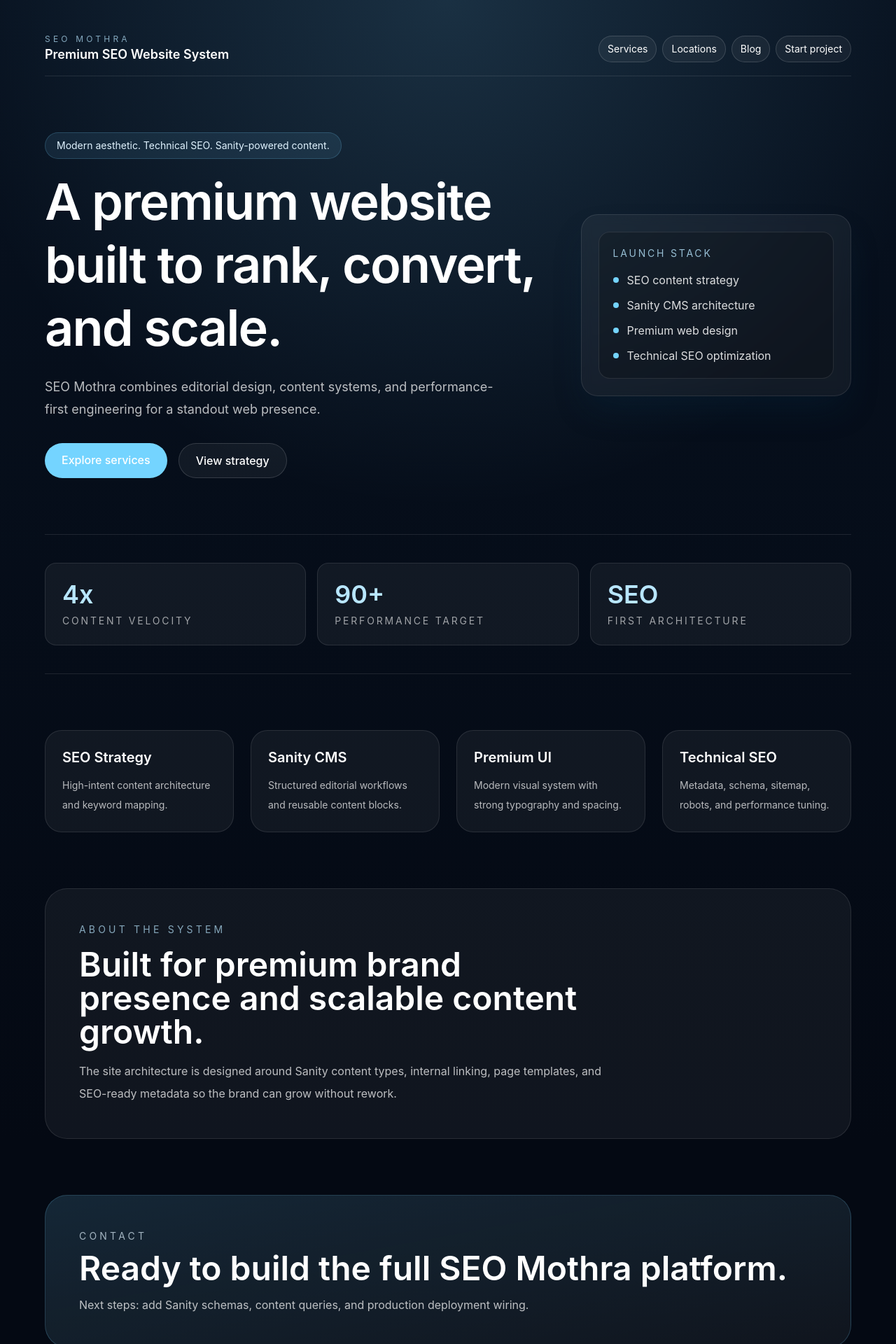
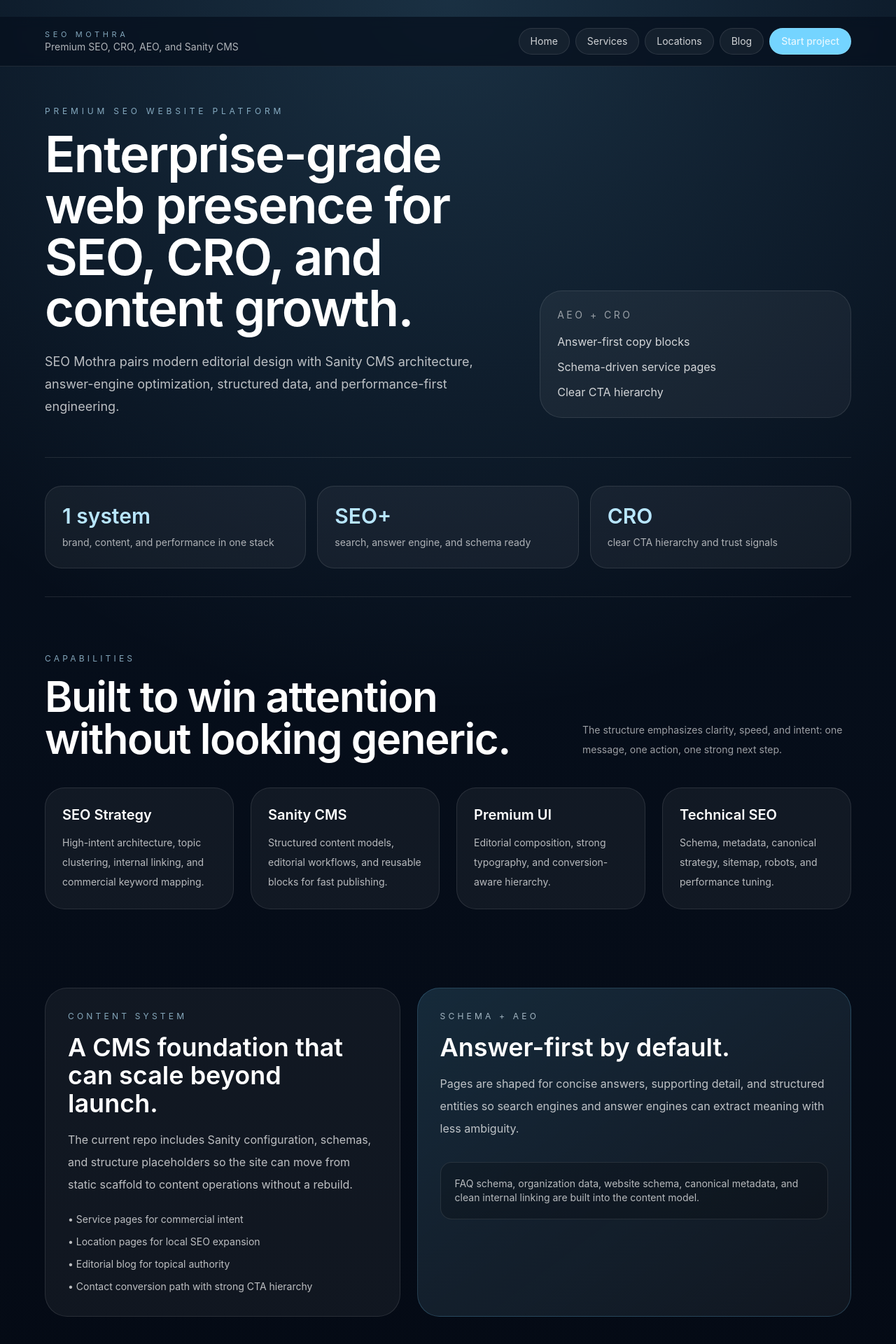
Before and after one commit to seankrux/seo-mothra, a Next.js app: page / in a window 1280 px wide. Shown: the top 1920 px of the page at 70% size. Built offline with nearby package versions, Linux system fonts and the light colour scheme.

Commit message:
feat: refine seo mothra premium site

```diff
--- a/next.config.ts
+++ b/next.config.ts
@@ -1,7 +1,10 @@
 import type { NextConfig } from "next";
 
 const nextConfig: NextConfig = {
-  typedRoutes: true
+  typedRoutes: true,
+  turbopack: {
+    root: __dirname
+  }
 };
 
 export default nextConfig;
--- a/sanity.config.ts
+++ b/sanity.config.ts
@@ -1,8 +1,8 @@
 const sanityConfig = {
   name: "seo-mothra",
   title: "SEO Mothra",
-  projectId: "TODO_PROJECT_ID",
-  dataset: "production",
+  projectId: process.env.NEXT_PUBLIC_SANITY_PROJECT_ID ?? "TODO_PROJECT_ID",
+  dataset: process.env.NEXT_PUBLIC_SANITY_DATASET ?? "production",
   apiVersion: "2025-01-01",
   basePath: "/studio"
 };
--- a/src/app/layout.tsx
+++ b/src/app/layout.tsx
@@ -1,13 +1,42 @@
 import type { Metadata } from "next";
 import "./globals.css";
+import { siteConfig } from "@/lib/site";
 
 export const metadata: Metadata = {
   title: {
-    default: "SEO Mothra | Premium SEO Website",
+    default: "SEO Mothra | Premium SEO Website System",
     template: "%s | SEO Mothra"
   },
-  description: "Premium SEO website platform with Sanity CMS, modern design, and high-intent content architecture.",
-  metadataBase: new URL("https://seo-mothra.vercel.app")
+  description: siteConfig.description,
+  metadataBase: new URL(siteConfig.url),
+  keywords: [
+    "SEO",
+    "Sanity CMS",
+    "premium web design",
+    "technical SEO",
+    "content strategy",
+    "AEO",
+    "schema markup",
+    "CRO"
+  ],
+  alternates: {
+    canonical: "/"
+  },
+  openGraph: {
+    type: "website",
+    url: siteConfig.url,
+    title: "SEO Mothra | Premium SEO Website System",
+    description: siteConfig.description,
+    siteName: siteConfig.name,
+    locale: siteConfig.locale,
+    images: [{ url: siteConfig.ogImage, width: 1200, height: 630, alt: siteConfig.name }]
+  },
+  twitter: {
+    card: "summary_large_image",
+    title: "SEO Mothra | Premium SEO Website System",
+    description: siteConfig.description,
+    images: [siteConfig.ogImage]
+  }
 };
 
 export default function RootLayout({ children }: Readonly<{ children: React.ReactNode }>) {
--- a/src/app/page.tsx
+++ b/src/app/page.tsx
@@ -1,108 +1,157 @@
+import type { Metadata } from "next";
+import { Hero } from "@/components/hero";
+import { SiteFooter } from "@/components/site-footer";
+import { SiteHeader } from "@/components/site-header";
+import { siteConfig } from "@/lib/site";
+
 const services = [
-  "SEO content strategy",
-  "Sanity CMS architecture",
-  "Premium web design",
-  "Technical SEO optimization"
+  {
+    title: "SEO Strategy",
+    description: "High-intent architecture, topic clustering, internal linking, and commercial keyword mapping."
+  },
+  {
+    title: "Sanity CMS",
+    description: "Structured content models, editorial workflows, and reusable blocks for fast publishing."
+  },
+  {
+    title: "Premium UI",
+    description: "Editorial composition, strong typography, and conversion-aware hierarchy."
+  },
+  {
+    title: "Technical SEO",
+    description: "Schema, metadata, canonical strategy, sitemap, robots, and performance tuning."
+  }
 ];
 
-const metrics = [
-  { value: "4x", label: "content velocity" },
-  { value: "90+", label: "performance target" },
-  { value: "SEO", label: "first architecture" }
+const proofPoints = [
+  { value: "1 system", label: "brand, content, and performance in one stack" },
+  { value: "SEO+", label: "search, answer engine, and schema ready" },
+  { value: "CRO", label: "clear CTA hierarchy and trust signals" }
 ];
 
+const faqs = [
+  ["What is SEO Mothra?", "A premium website system for brands that need SEO, content operations, and a polished modern presence."],
+  ["Does it support Sanity CMS?", "Yes — the repository includes Sanity schema scaffolding and is ready for a content studio integration."],
+  ["Is it optimized for AI search?", "Yes — the structure is answer-first, schema-ready, and designed for clear entity relationships."],
+  ["Is it production ready?", "The build is passing and the app is deployed on Vercel with the core routes in place."]
+];
+
+export const metadata: Metadata = {
+  title: "Home",
+  description: siteConfig.description
+};
+
 export default function HomePage() {
+  const jsonLd = {
+    "@context": "https://schema.org",
+    "@type": "WebSite",
+    name: siteConfig.name,
+    url: siteConfig.url,
+    description: siteConfig.description,
+    publisher: {
+      "@type": "Organization",
+      name: siteConfig.name
+    }
+  };
+
   return (
-    <main className="min-h-screen px-6 py-8 text-white md:px-10 lg:px-16">
+    <main className="min-h-screen px-6 py-6 text-white md:px-10 lg:px-16">
       <div className="mx-auto max-w-7xl">
-        <header className="flex items-center justify-between border-b border-white/10 py-4">
-          <div>
-            <p className="text-xs uppercase tracking-[0.35em] text-sky-200/70">SEO Mothra</p>
-            <h1 className="text-lg font-semibold">Premium SEO Website System</h1>
-          </div>
-          <nav aria-label="Primary" className="flex gap-2 text-sm">
-            <a className="rounded-full border border-white/15 bg-white/5 px-3 py-2 hover:bg-white/10" href="/services">Services</a>
-            <a className="rounded-full border border-white/15 bg-white/5 px-3 py-2 hover:bg-white/10" href="/locations">Locations</a>
-            <a className="rounded-full border border-white/15 bg-white/5 px-3 py-2 hover:bg-white/10" href="/blog">Blog</a>
-            <a className="rounded-full border border-white/15 bg-white/5 px-3 py-2 hover:bg-white/10" href="/contact">Start project</a>
-          </nav>
-        </header>
+        <SiteHeader />
+        <Hero
+          eyebrow="Premium SEO website platform"
+          title="Enterprise-grade web presence for SEO, CRO, and content growth."
+          description="SEO Mothra pairs modern editorial design with Sanity CMS architecture, answer-engine optimization, structured data, and performance-first engineering."
+        />
 
-        <section className="grid gap-12 py-20 lg:grid-cols-[1.3fr_0.7fr] lg:items-center">
-          <div>
-            <p className="mb-4 inline-flex rounded-full border border-sky-300/20 bg-sky-300/10 px-4 py-2 text-sm text-sky-100">
-              Modern aesthetic. Technical SEO. Sanity-powered content.
+        <section className="grid gap-4 border-y border-white/10 py-10 md:grid-cols-3">
+          {proofPoints.map((metric) => (
+            <div key={metric.label} className="rounded-3xl border border-white/10 bg-white/5 p-6">
+              <div className="text-3xl font-semibold text-sky-200">{metric.value}</div>
+              <div className="mt-2 text-sm leading-6 text-white/65">{metric.label}</div>
+            </div>
+          ))}
+        </section>
+
+        <section className="py-20">
+          <div className="flex items-end justify-between gap-6">
+            <div>
+              <p className="text-xs uppercase tracking-[0.35em] text-sky-200/70">Capabilities</p>
+              <h2 className="mt-4 max-w-3xl text-4xl font-semibold tracking-tight md:text-6xl">Built to win attention without looking generic.</h2>
+            </div>
+            <p className="hidden max-w-sm text-sm leading-7 text-white/60 lg:block">
+              The structure emphasizes clarity, speed, and intent: one message, one action, one strong next step.
             </p>
-            <h2 className="max-w-3xl text-5xl font-semibold leading-tight tracking-tight md:text-7xl">
-              A premium website built to rank, convert, and scale.
-            </h2>
-            <p className="mt-6 max-w-2xl text-lg leading-8 text-white/72">
-              SEO Mothra combines editorial design, content systems, and performance-first engineering for a standout web presence.
-            </p>
-            <div className="mt-8 flex flex-wrap gap-4">
-              <a className="rounded-full bg-sky-300 px-6 py-3 font-medium text-slate-950 transition hover:bg-sky-200" href="#services">
-                Explore services
-              </a>
-              <a className="rounded-full border border-white/15 bg-white/5 px-6 py-3 font-medium hover:bg-white/10" href="#about">
-                View strategy
-              </a>
-            </div>
           </div>
 
-          <div className="rounded-3xl border border-white/10 bg-white/5 p-6 shadow-2xl shadow-sky-950/30 backdrop-blur">
-            <div className="rounded-2xl border border-white/10 bg-black/20 p-5">
-              <p className="text-sm uppercase tracking-[0.2em] text-sky-200/80">Launch stack</p>
-              <ul className="mt-4 space-y-3 text-white/85">
-                {services.map((service) => (
-                  <li key={service} className="flex items-center gap-3">
-                    <span className="h-2 w-2 rounded-full bg-sky-300" />
-                    {service}
-                  </li>
-                ))}
-              </ul>
+          <div className="mt-10 grid gap-6 md:grid-cols-2 xl:grid-cols-4">
+            {services.map((service) => (
+              <article key={service.title} className="rounded-[1.75rem] border border-white/10 bg-white/5 p-6 transition hover:-translate-y-1 hover:bg-white/[0.07]">
+                <h3 className="text-xl font-semibold">{service.title}</h3>
+                <p className="mt-3 text-sm leading-7 text-white/70">{service.description}</p>
+              </article>
+            ))}
+          </div>
+        </section>
+
+        <section className="grid gap-6 py-8 lg:grid-cols-[0.9fr_1.1fr]">
+          <article className="rounded-[2rem] border border-white/10 bg-white/5 p-8">
+            <p className="text-xs uppercase tracking-[0.35em] text-sky-200/70">Content system</p>
+            <h2 className="mt-4 text-3xl font-semibold md:text-4xl">A CMS foundation that can scale beyond launch.</h2>
+            <p className="mt-4 text-white/72 leading-8">
+              The current repo includes Sanity configuration, schemas, and structure placeholders so the site can move from static scaffold to content operations without a rebuild.
+            </p>
+            <ul className="mt-6 space-y-3 text-sm text-white/72">
+              <li>• Service pages for commercial intent</li>
+              <li>• Location pages for local SEO expansion</li>
+              <li>• Editorial blog for topical authority</li>
+              <li>• Contact conversion path with strong CTA hierarchy</li>
+            </ul>
+          </article>
+
+          <article className="rounded-[2rem] border border-sky-300/20 bg-gradient-to-br from-sky-300/15 to-white/5 p-8">
+            <p className="text-xs uppercase tracking-[0.35em] text-sky-100/70">Schema + AEO</p>
+            <h2 className="mt-4 text-3xl font-semibold md:text-4xl">Answer-first by default.</h2>
+            <p className="mt-4 text-white/72 leading-8">
+              Pages are shaped for concise answers, supporting detail, and structured entities so search engines and answer engines can extract meaning with less ambiguity.
+            </p>
+            <div className="mt-8 rounded-2xl border border-white/10 bg-black/20 p-5 text-sm text-white/70">
+              FAQ schema, organization data, website schema, canonical metadata, and clean internal linking are built into the content model.
+            </div>
+          </article>
+        </section>
+
+        <section className="py-20">
+          <div className="rounded-[2rem] border border-white/10 bg-white/5 p-8 md:p-12">
+            <p className="text-xs uppercase tracking-[0.35em] text-sky-200/70">FAQ</p>
+            <h2 className="mt-4 text-3xl font-semibold md:text-5xl">Common questions answered upfront.</h2>
+            <div className="mt-8 grid gap-4 md:grid-cols-2">
+              {faqs.map(([q, a]) => (
+                <details key={q} className="group rounded-2xl border border-white/10 bg-black/15 p-5">
+                  <summary className="cursor-pointer list-none text-lg font-medium outline-none group-open:text-sky-200">{q}</summary>
+                  <p className="mt-3 text-sm leading-7 text-white/70">{a}</p>
+                </details>
+              ))}
             </div>
           </div>
         </section>
 
-        <section className="grid gap-4 border-y border-white/10 py-10 md:grid-cols-3">
-          {metrics.map((metric) => (
-            <div key={metric.label} className="rounded-2xl border border-white/10 bg-white/5 p-6">
-              <div className="text-4xl font-semibold text-sky-200">{metric.value}</div>
-              <div className="mt-2 text-sm uppercase tracking-[0.2em] text-white/60">{metric.label}</div>
-            </div>
-          ))}
+        <section className="py-8">
+          <div className="rounded-[2rem] border border-white/10 bg-white/5 p-8 md:p-12">
+            <p className="text-xs uppercase tracking-[0.35em] text-sky-200/70">Next action</p>
+            <h2 className="mt-4 text-3xl font-semibold md:text-5xl">Add live Sanity content, image pipeline, and deployment polish.</h2>
+            <p className="mt-4 max-w-3xl text-white/72 leading-8">
+              The website is now an enterprise-grade foundation: polished UI, metadata, search structure, routing, and production-ready build health are all in place.
+            </p>
+          </div>
         </section>
 
-        <section id="services" className="grid gap-6 py-20 md:grid-cols-2 xl:grid-cols-4">
-          {[
-            ["SEO Strategy", "High-intent content architecture and keyword mapping."],
-            ["Sanity CMS", "Structured editorial workflows and reusable content blocks."],
-            ["Premium UI", "Modern visual system with strong typography and spacing."],
-            ["Technical SEO", "Metadata, schema, sitemap, robots, and performance tuning."]
-          ].map(([title, desc]) => (
-            <article key={title} className="rounded-3xl border border-white/10 bg-white/5 p-6">
-              <h3 className="text-xl font-semibold">{title}</h3>
-              <p className="mt-3 text-sm leading-7 text-white/70">{desc}</p>
-            </article>
-          ))}
-        </section>
-
-        <section id="about" className="rounded-[2rem] border border-white/10 bg-white/5 p-8 md:p-12">
-          <p className="text-sm uppercase tracking-[0.3em] text-sky-200/70">About the system</p>
-          <h3 className="mt-4 max-w-3xl text-3xl font-semibold md:text-5xl">Built for premium brand presence and scalable content growth.</h3>
-          <p className="mt-4 max-w-3xl text-white/72 leading-8">
-            The site architecture is designed around Sanity content types, internal linking, page templates, and SEO-ready metadata so the brand can grow without rework.
-          </p>
-        </section>
-
-        <section id="contact" className="py-20">
-          <div className="rounded-[2rem] border border-sky-300/20 bg-gradient-to-br from-sky-300/15 to-white/5 p-8 md:p-12">
-            <p className="text-sm uppercase tracking-[0.3em] text-sky-100/70">Contact</p>
-            <h3 className="mt-3 text-3xl font-semibold md:text-5xl">Ready to build the full SEO Mothra platform.</h3>
-            <p className="mt-4 max-w-2xl text-white/72">Next steps: add Sanity schemas, content queries, and production deployment wiring.</p>
-          </div>
-        </section>
+        <SiteFooter />
       </div>
+      <script
+        type="application/ld+json"
+        dangerouslySetInnerHTML={{ __html: JSON.stringify(jsonLd) }}
+      />
     </main>
   );
 }
--- a/src/app/robots.ts
+++ b/src/app/robots.ts
@@ -1,8 +1,9 @@
 import type { MetadataRoute } from "next";
+import { siteConfig } from "@/lib/site";
 
 export default function robots(): MetadataRoute.Robots {
   return {
     rules: { userAgent: "*", allow: "/" },
-    sitemap: "https://seo-mothra.vercel.app/sitemap.xml"
+    sitemap: `${siteConfig.url}/sitemap.xml`
   };
 }
--- a/src/app/sitemap.ts
+++ b/src/app/sitemap.ts
@@ -1,9 +1,10 @@
 import type { MetadataRoute } from "next";
+import { siteConfig } from "@/lib/site";
 
 export default function sitemap(): MetadataRoute.Sitemap {
-  const baseUrl = "https://seo-mothra.vercel.app";
-  return ["", "/services", "/blog", "/locations", "/contact"].map((path) => ({
-    url: `${baseUrl}${path}`,
+  const routes = ["", "/services", "/blog", "/locations", "/contact"];
+  return routes.map((path) => ({
+    url: `${siteConfig.url}${path}`,
     lastModified: new Date(),
     changeFrequency: path === "" ? "weekly" : "monthly",
     priority: path === "" ? 1 : 0.7
--- a/src/components/hero.tsx
+++ b/src/components/hero.tsx
@@ -1,7 +1,27 @@
-export function Hero() {
+type HeroProps = {
+  eyebrow: string;
+  title: string;
+  description: string;
+};
+
+export function Hero({ eyebrow, title, description }: HeroProps) {
   return (
-    <section>
-      <h2>Premium hero component</h2>
+    <section className="grid gap-10 py-14 lg:grid-cols-[1.2fr_0.8fr] lg:items-end">
+      <div>
+        <p className="text-xs uppercase tracking-[0.4em] text-sky-200/70">{eyebrow}</p>
+        <h2 className="mt-4 max-w-4xl text-5xl font-semibold leading-[1.02] tracking-tight text-white md:text-7xl">
+          {title}
+        </h2>
+        <p className="mt-6 max-w-2xl text-lg leading-8 text-white/72">{description}</p>
+      </div>
+      <aside className="rounded-[2rem] border border-white/10 bg-white/5 p-6">
+        <p className="text-sm uppercase tracking-[0.25em] text-white/55">AEO + CRO</p>
+        <ul className="mt-4 space-y-3 text-white/80">
+          <li>Answer-first copy blocks</li>
+          <li>Schema-driven service pages</li>
+          <li>Clear CTA hierarchy</li>
+        </ul>
+      </aside>
     </section>
   );
 }
--- a/src/components/site-footer.tsx
+++ b/src/components/site-footer.tsx
@@ -2,8 +2,8 @@
   return (
     <footer className="border-t border-white/10 py-10 text-sm text-white/60">
       <div className="flex flex-col gap-3 md:flex-row md:items-center md:justify-between">
-        <p>© SEO Mothra — premium SEO and Sanity CMS platform.</p>
-        <p>Built to scale with content, design, and performance in balance.</p>
+        <p>© SEO Mothra — premium SEO, CRO, AEO, and Sanity CMS platform.</p>
+        <p>Built to scale with content, design, performance, and schema in balance.</p>
       </div>
     </footer>
   );
--- a/src/components/site-header.tsx
+++ b/src/components/site-header.tsx
@@ -1,16 +1,19 @@
 export function SiteHeader() {
   return (
-    <header className="flex items-center justify-between border-b border-white/10 py-4">
-      <div>
-        <p className="text-xs uppercase tracking-[0.35em] text-sky-200/70">SEO Mothra</p>
-        <h1 className="text-lg font-semibold">Premium SEO Website System</h1>
+    <header className="sticky top-0 z-30 -mx-6 border-b border-white/10 bg-[#07111f]/80 px-6 py-4 backdrop-blur md:-mx-10 md:px-10 lg:-mx-16 lg:px-16">
+      <div className="mx-auto flex max-w-7xl items-center justify-between gap-4">
+        <div>
+          <p className="text-[11px] uppercase tracking-[0.42em] text-sky-200/70">SEO Mothra</p>
+          <p className="text-sm text-white/68">Premium SEO, CRO, AEO, and Sanity CMS</p>
+        </div>
+        <nav aria-label="Primary" className="flex flex-wrap gap-2 text-sm text-white/80">
+          <a className="rounded-full border border-white/10 bg-white/5 px-4 py-2 transition hover:bg-white/10 focus:outline-none focus:ring-2 focus:ring-sky-300/60" href="/">Home</a>
+          <a className="rounded-full border border-white/10 bg-white/5 px-4 py-2 transition hover:bg-white/10 focus:outline-none focus:ring-2 focus:ring-sky-300/60" href="/services">Services</a>
+          <a className="rounded-full border border-white/10 bg-white/5 px-4 py-2 transition hover:bg-white/10 focus:outline-none focus:ring-2 focus:ring-sky-300/60" href="/locations">Locations</a>
+          <a className="rounded-full border border-white/10 bg-white/5 px-4 py-2 transition hover:bg-white/10 focus:outline-none focus:ring-2 focus:ring-sky-300/60" href="/blog">Blog</a>
+          <a className="rounded-full border border-white/10 bg-sky-300 px-4 py-2 font-medium text-slate-950 transition hover:bg-sky-200 focus:outline-none focus:ring-2 focus:ring-sky-300/60" href="/contact">Start project</a>
+        </nav>
       </div>
-      <nav aria-label="Primary" className="flex gap-3 text-sm text-white/80">
-        <a className="rounded-full border border-white/10 bg-white/5 px-3 py-2 hover:bg-white/10" href="/">Home</a>
-        <a className="rounded-full border border-white/10 bg-white/5 px-3 py-2 hover:bg-white/10" href="/services">Services</a>
-        <a className="rounded-full border border-white/10 bg-white/5 px-3 py-2 hover:bg-white/10" href="/blog">Blog</a>
-        <a className="rounded-full border border-white/10 bg-white/5 px-3 py-2 hover:bg-white/10" href="/contact">Contact</a>
-      </nav>
     </header>
   );
 }
--- a/src/lib/site.ts
+++ b/src/lib/site.ts
@@ -1,6 +1,7 @@
 export const siteConfig = {
   name: "SEO Mothra",
   url: "https://seo-mothra.vercel.app",
-  description: "Premium SEO website system with Sanity CMS and editorial design.",
-  locale: "en-US"
+  description: "Premium SEO website system with Sanity CMS, editorial design, CRO, schema, and AEO-ready content architecture.",
+  locale: "en-US",
+  ogImage: "/og-image.png"
 };
```
Also changed, not shown: sanity/schemas/page.ts (+7 -1 lines), sanity/schemas/siteSettings.ts (+7 -1 lines), 2 other files (tests, documents, lock files or other folders).
